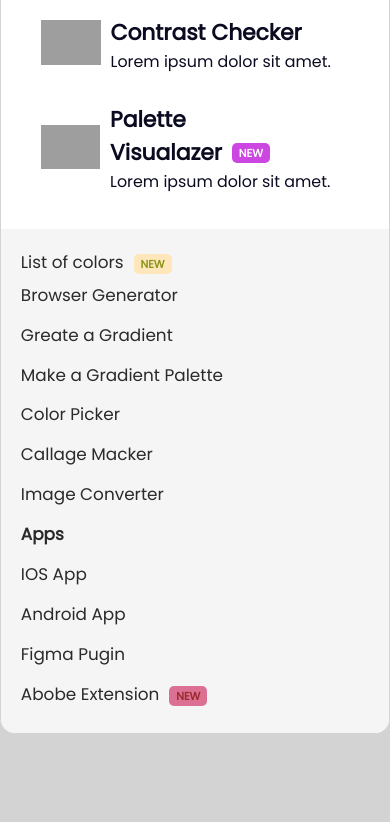
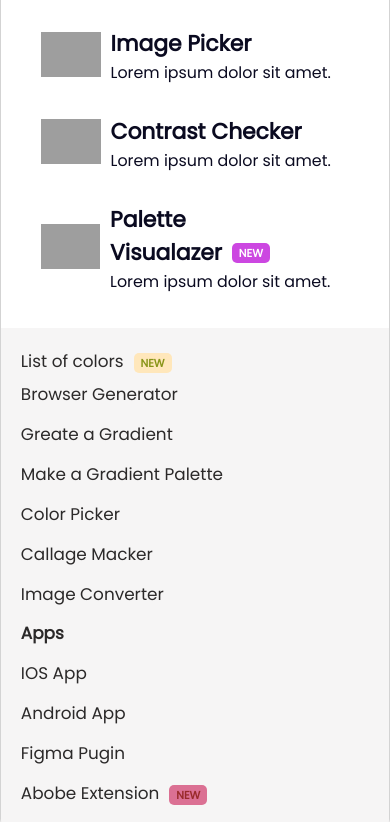
Before and after one commit to prohun1223/brohun, a plain HTML site: page index.html in a window 390 px wide. Shown: the part 209-1031 px from the top of the page. Before the commit the page ends 943 px from the top, so only its background shows below. Drawn offline with Linux system fonts and the light colour scheme; grey boxes are pictures that could not be loaded.

Commit message:
Add files via upload

```diff
--- a/stlye.css
+++ b/stlye.css
@@ -14,7 +14,7 @@ a {
 }
 
 body {
-  height: 100vh;
+  /* height: 100vh; */
   display: flex;
   justify-content: center;
   align-items: center;
@@ -186,4 +186,7 @@ body {
     display: flex;
     flex-wrap: wrap;
   }
+  body {
+    height: auto;
+  }
 }
```
